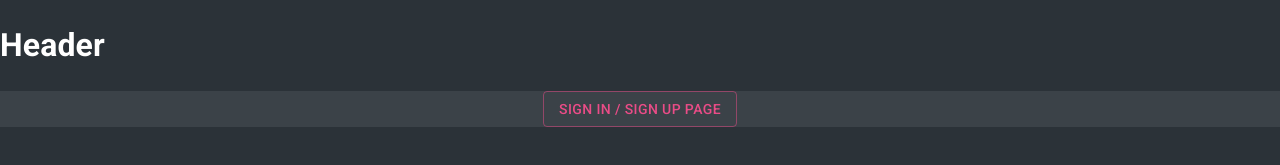
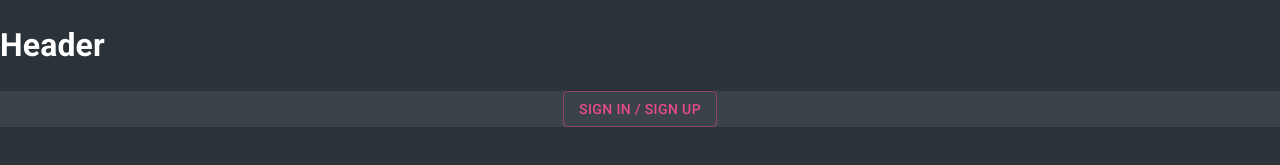
Before and after one commit to gentoosiast/graphiql-app, a React (Vite) app: page / in a window 1280 px wide. Shown: the top 165 px of the page. Built offline with nearby package versions, Linux system fonts and the light colour scheme; no server answers.

Commit message:
fix: remove listener, update render conditions

```diff
--- a/src/features/misc/routes/WelcomePage.tsx
+++ b/src/features/misc/routes/WelcomePage.tsx
@@ -1,16 +1,16 @@
 import type { JSX } from 'react';
-import { useEffect, useState } from 'react';
 import { Link as RouterLink } from 'react-router-dom';
 
 import { Avatar, Box, Button, Card, CardHeader, ListItem, Typography } from '@mui/material';
 import { styled } from '@mui/material/styles';
 import { Stack } from '@mui/system';
-import { onAuthStateChanged } from 'firebase/auth';
 
-import { auth } from '@/config/firebase';
 import { useI18NContext } from '@/contexts/i18n';
+import { AuthState, useAuth } from '@/features/auth';
 
 export const WelcomePage = (): JSX.Element => {
+  const { authState } = useAuth();
+
   const MemberText = styled('div')(() => ({
     alignItems: 'center',
     display: 'flex',
@@ -21,25 +21,25 @@ export const WelcomePage = (): JSX.Element => {
   }));
 
   const { translate } = useI18NContext();
-  const [isUserLoggedIn, setIsUserLoggedIn] = useState(false);
-  useEffect(() => onAuthStateChanged(auth, (user) => setIsUserLoggedIn(!!user)), []);
 
   return (
     <>
       <nav>
         <Box
           flexDirection={'row'}
-          sx={{ backgroundColor: 'background.paper', fontSize: 20, textAlign: 'center' }}
+          sx={{ backgroundColor: 'background.paper', fontSize: 22, textAlign: 'center' }}
         >
+          {authState === AuthState.NOT_AUTHENTICATED && (
             <Button
               component={RouterLink}
               sx={{ textDecoration: 'none' }}
               to="/auth"
               variant="outlined"
             >
-            Sign In / Sign Up Page
+              Sign In / Sign Up
             </Button>
-          {isUserLoggedIn && (
+          )}
+          {authState === AuthState.AUTHENTICATED && (
             <Button
               component={RouterLink}
               sx={{ textDecoration: 'none' }}
```
Lines whose indentation alone changed are shown as unchanged.
